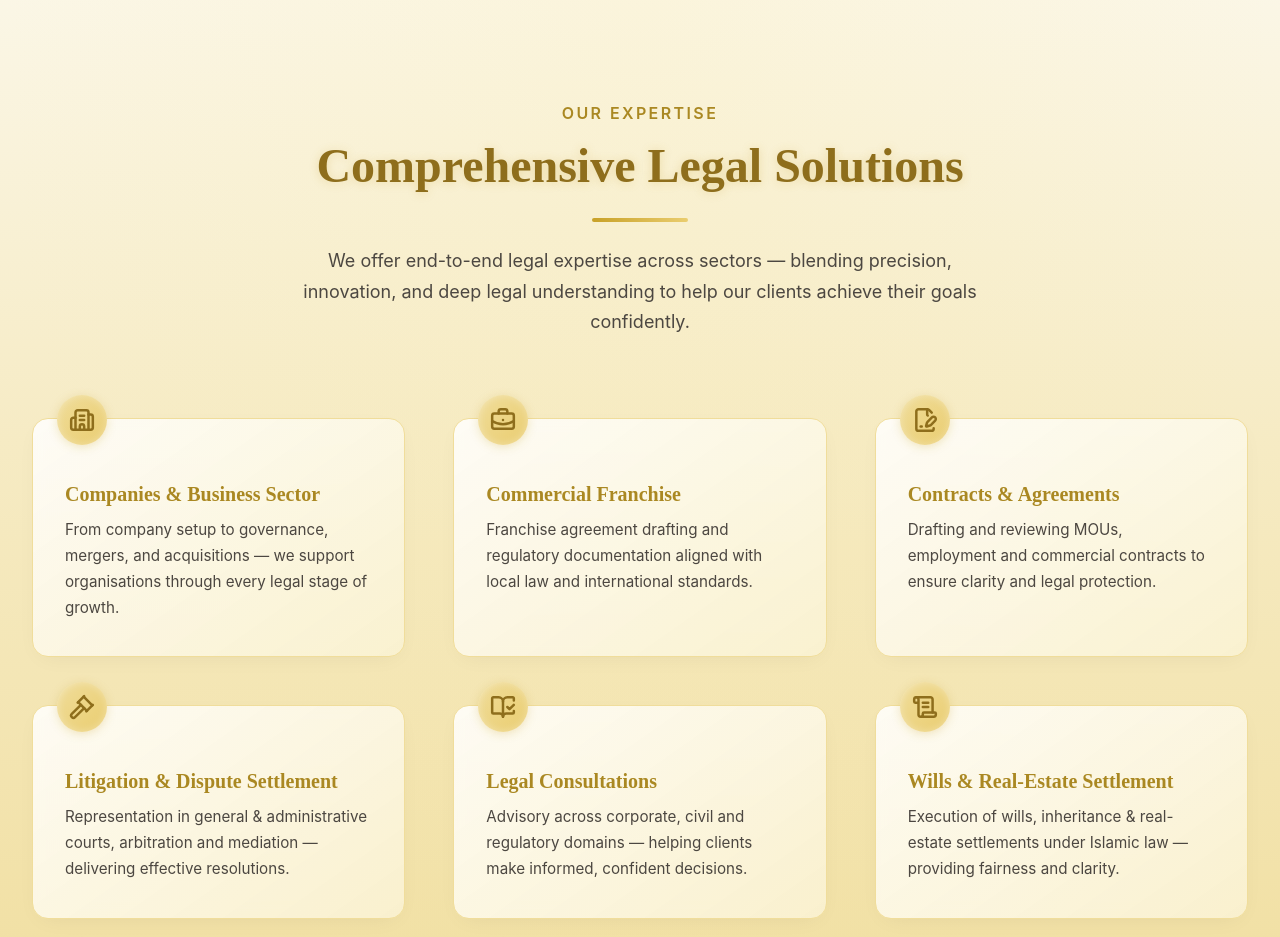
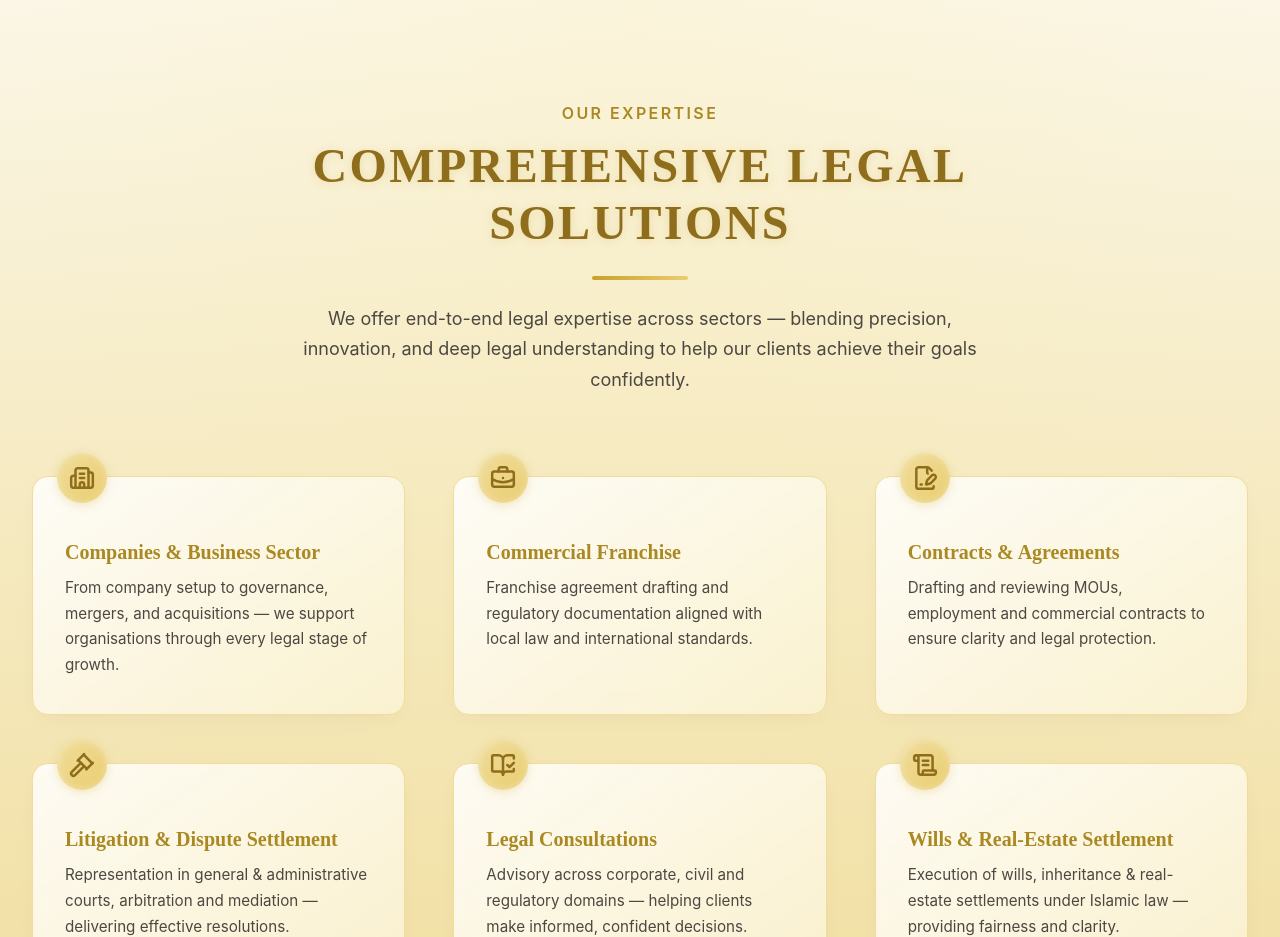
Before and after one commit to yahyaq/faslawtech, a Next.js app: page /en in a window 1280 px wide. Shown: the part 3940-4877 px from the top of the page. Built offline with nearby package versions, Linux system fonts and the light colour scheme.

Commit message:
Finished Everything

```diff
--- a/src/presentation/OurSerivces/view.tsx
+++ b/src/presentation/OurSerivces/view.tsx
@@ -137,17 +137,22 @@ export default function OurExpertiseView() {
               {t('sectionLabel')}
             </motion.p>
 
+            {/* ✅ Arabic-compatible font fallback */}
             <motion.h2
               variants={fadeIn}
               viewport={{ once: true }}
               style={{
-                fontFamily: "'Playfair Display', serif",
+                fontFamily: isRTL
+                  ? "'Tajawal', 'Noto Sans Arabic', sans-serif"
+                  : "'Playfair Display', serif",
                 fontSize: '3rem',
                 lineHeight: 1.2,
                 color: colors.gold[700],
                 fontWeight: 700,
                 marginBottom: '1.5rem',
                 textShadow: '0 1px 10px rgba(200,161,40,0.25)',
+                letterSpacing: isRTL ? 'normal' : '0.05em',
+                textTransform: isRTL ? 'none' : 'uppercase',
               }}
             >
               {t('heading')}
```
